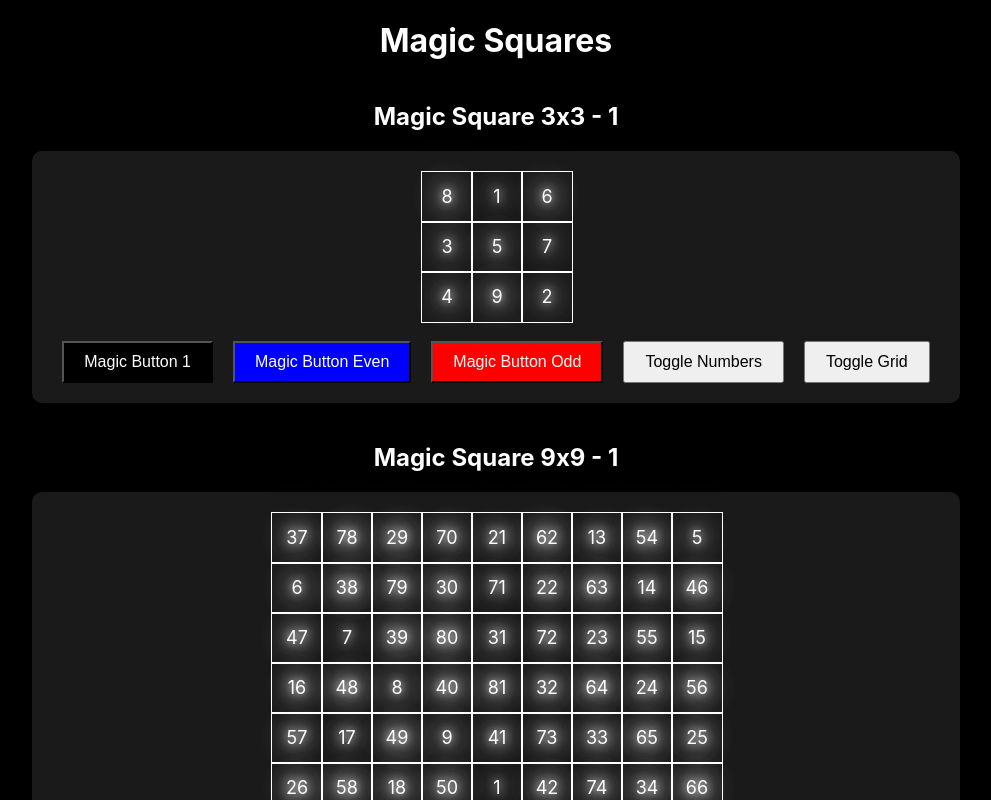
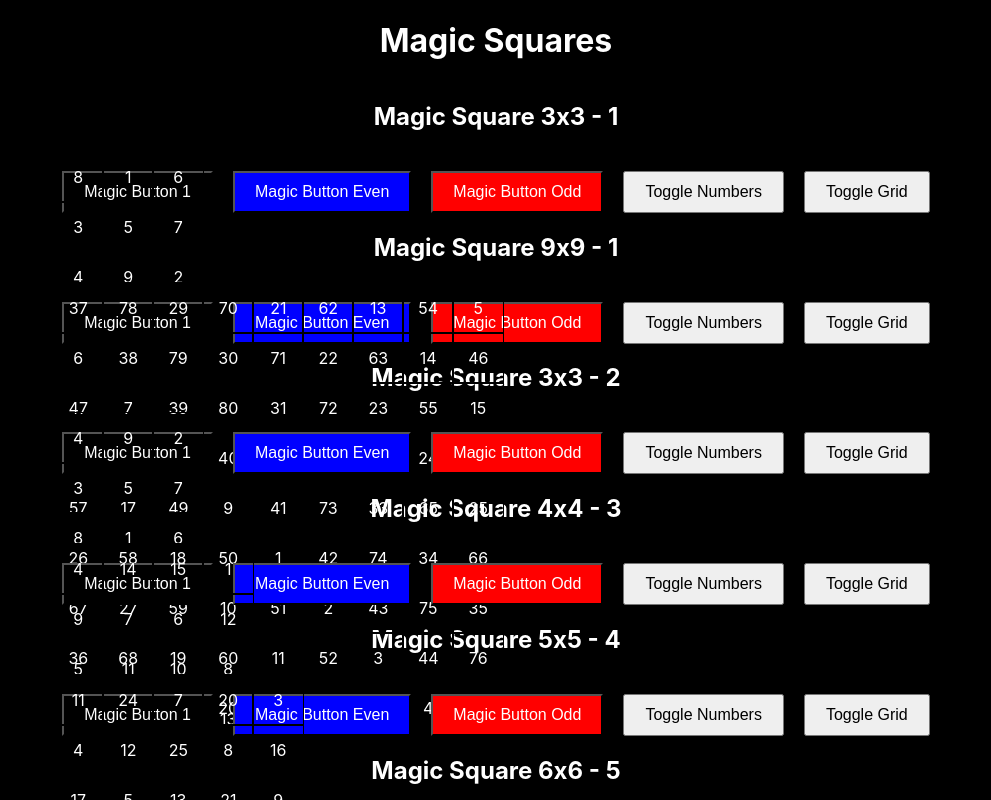
Before and after one commit to mechaloctopus/magic-squares, a React (Create React App) app: page / in a window 1280 px wide. Shown: the top 800 px of the page, without its empty margins (144-1135 px from the left). Built offline with nearby package versions, Linux system fonts and the light colour scheme.

Commit message:
Update MagicSquare.css

```diff
--- a/src/MagicSquare.css
+++ b/src/MagicSquare.css
@@ -1,76 +1,39 @@
 .magic-square-container {
     position: relative;
-    display: flex;
-    flex-direction: column;
-    align-items: center;
-    margin: 20px;
-    background-color: #1a1a1a;
-    padding: 20px;
-    border-radius: 10px;
-    box-shadow: 0 0 10px rgba(0, 0, 0, 0.5);
+    display: inline-block;
 }
 
 .magic-square {
     display: grid;
-    gap: 0;
-    position: relative;
-    z-index: 1;
+    position: absolute;
+    top: 0;
+    left: 0;
 }
 
 .cell {
-    width: 50px;
-    height: 50px;
     display: flex;
     justify-content: center;
     align-items: center;
-    border: 1px solid white;
-    font-size: 18px;
-    position: relative;
-    z-index: 2;
-    color: white;
+    width: 50px;
+    height: 50px;
+    border: 1px solid transparent;
+}
+
+.cell.show-grid {
+    border: 1px solid #000;
 }
 
 .magic-square-canvas {
     position: absolute;
     top: 0;
     left: 0;
-    z-index: 1;
     pointer-events: none;
 }
 
-  button {
-    margin-top: 10px;
+.button-group {
+    margin-top: 20px;
 }
 
-  .black-button {
-    background-color: black;
-    color: white;
+button {
+    margin-right: 10px;
 }
-
-  .blue-button {
-    background-color: blue;
-    color: white;
-  }
-
-  .red-button {
-    background-color: red;
-    color: white;
-  }
-
-  .yellow-button {
-    background-color: yellow;
-    color: black;
-  }
-
-  @keyframes pulse {
-    0% {
-      text-shadow: 0 0 5px white, 0 0 10px white, 0 0 15px white, 0 0 20px white, 0 0 25px white, 0 0 30px white, 0 0 35px white;
-    }
-    100% {
-      text-shadow: 0 0 10px white, 0 0 20px white, 0 0 30px white, 0 0 40px white, 0 0 50px white, 0 0 60px white, 0 0 70px white;
-    }
-  }
-
-  .cell {
-    animation: pulse 1s infinite alternate;
-  }
```
Lines whose indentation alone changed are shown as unchanged.
